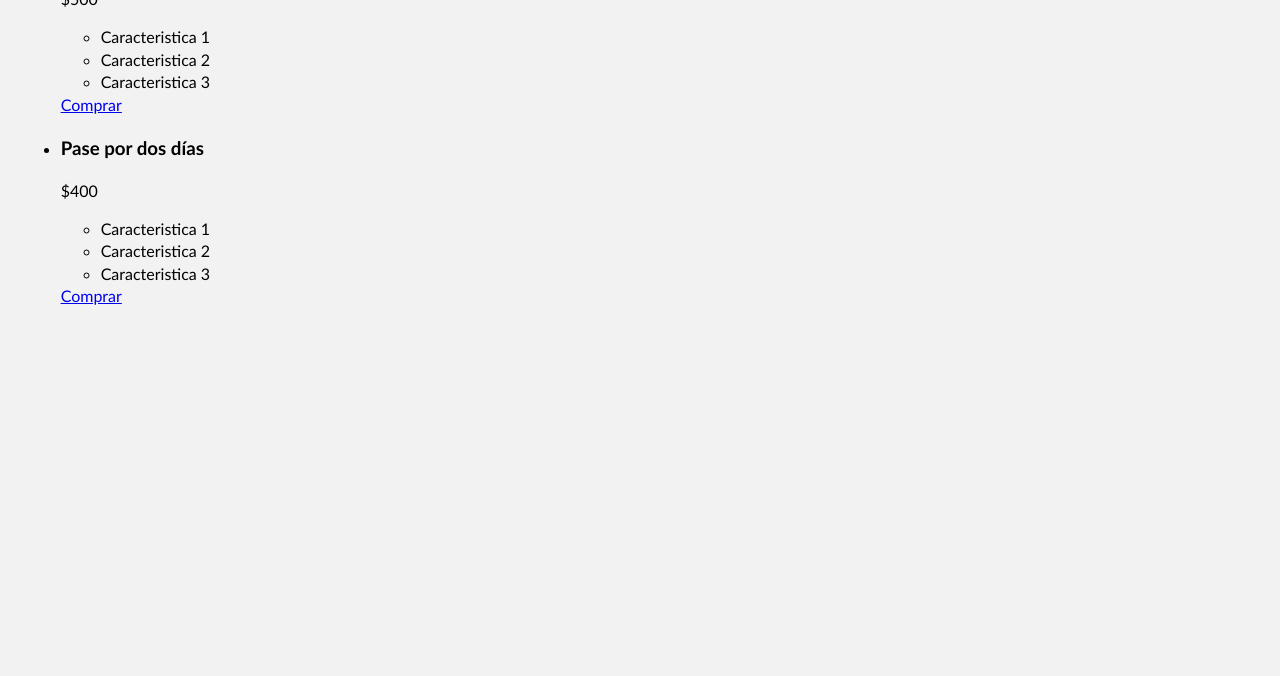
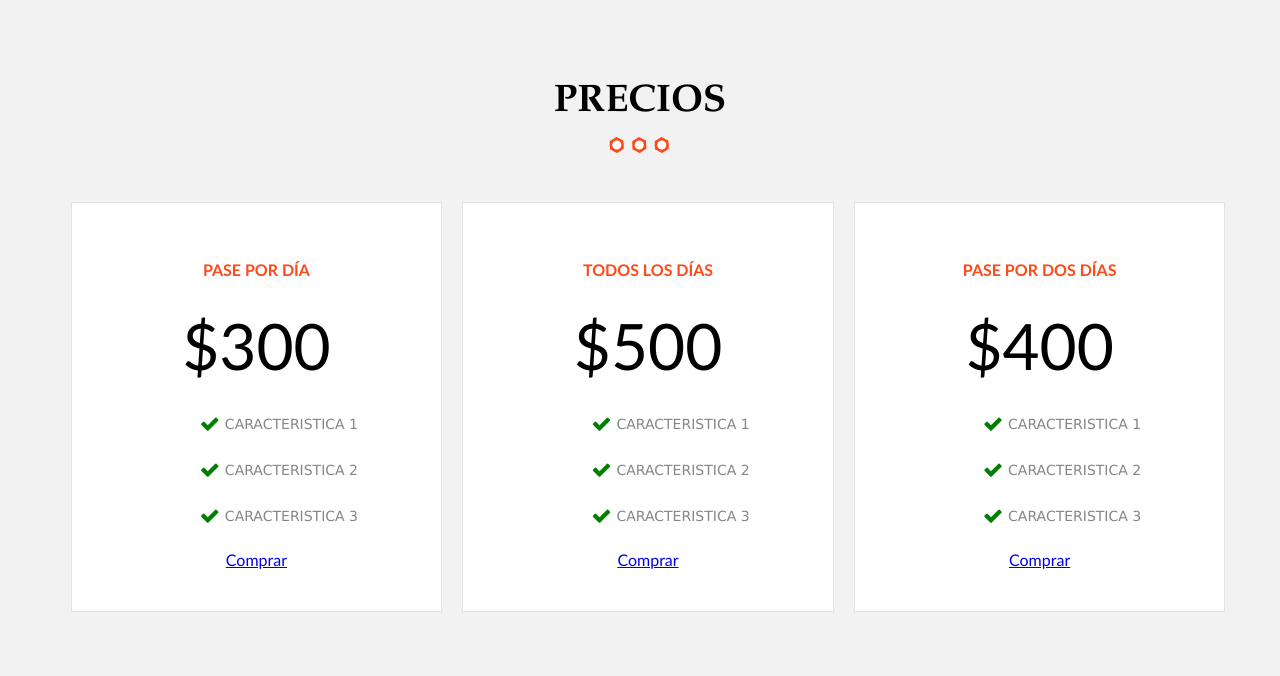
Before and after one commit to kiup/proyecto-web, a PHP site: page / in a window 1280 px wide. Shown: the part 1481-2157 px from the top of the page. Before the commit the page ends 1786 px from the top, so only its background shows below. Run offline with PHP 8.4, Linux system fonts and the light colour scheme; some libraries are stand-ins or nearby versions.

Commit message:
Añadidos los estilos para el contador, el de la lista de precios aun le falta, el del menu de hamburguesa no me sale

```diff
--- a/css/main.css
+++ b/css/main.css
@@ -16,6 +16,22 @@ h1.nombre-sitio{
     font-family: "Palatino Linotype";
     font-size:  7vw;
     text-transform: uppercase;
+}
+
+h2{
+  font-family: "Palatino Linotype";
+  font-size: 2.4em;
+  text-transform: uppercase;
+  text-align: center;
+}
+
+h2::after{
+  content: '';
+  margin: 0 auto;
+  background-image: url(../imagenes/separador.png);
+  height: 30px;
+  width: 100px;
+  display: block;
 }
 
  /**clearfix**/
@@ -128,6 +144,16 @@ p.slogan span{
     }
 }
 
+section.seccion{
+  padding: 30px 0;
+
+}
+
+.seccion p{
+  font-size: 1.2em;
+  text-align: center;
+}
+
 div.barra{
     background-color: #353535;
     padding: 20px 0;
@@ -190,3 +216,137 @@ nav.navegacion-principal a:last-child{
 nav.navegacion-principal a:last-child:hover{
     color: white;
 }
+
+/*contador*/
+
+.parallax::before{
+  width: 100%;
+  height: 100%;
+  position: absolute;
+  top: 0;
+  left: 0;
+  background-repeat: no-repeat;
+  background-size: cover;
+  background-position: center center;
+  background-attachment: fixed;
+
+  filter: brightness(.8);
+}
+
+div.contador{
+  position: relative;
+  height: auto;
+}
+
+div.contador::before{
+  background-image: url(../img/bg-resumen2.gif);
+  content: '';
+}
+
+ul{
+  list-style-type: none;
+}
+
+ul.resumen-evento{
+  position: relative;
+  padding: 120px 0;
+}
+
+ul.resumen-evento li{
+  width: 50%;
+  float: left;
+  text-align: center;
+  color: #fff;
+  text-transform: uppercase;
+  font-family: "Palatino Linotype";
+  font-size: 24px;
+}
+
+@media only screen and (min-width:768px) {
+  ul.resumen-evento li{
+    width: 25%;
+  }
+}
+
+p.numero{
+  color: #fe4918;
+  font-size: 4em;
+  display: block;
+  margin: 0 0 10px 0;
+}
+
+/**Tabla de Precios**/
+ul.lista-precios > li{
+  padding: 10px;
+}
+@media only screen and (min-width:768px){
+  ul.lista-precios > li{
+    float: left;
+    width: 31%;
+  }
+}
+
+div.tabla-precio{
+  border: 1px solid #e1e1e1;
+  background-color: #ffffff;
+  padding: 40px 0;
+  text-align: center;
+}
+
+div.tabla-precio ul li{
+  font-family: "Lucida Sans Unicode";
+  font-size: 14px;
+  margin-bottom: 20px;
+  text-transform: uppercase;
+  color: #868686;
+  line-height: 26px;
+}
+
+div.tabla-precio ul li::before{
+  font-family: 'FontAwesome';
+  display: inline-block;
+  vertical-align: top;
+  padding: 0 5px;
+  font-size: 20px;
+  color: green;
+  -webkit-font-smoothing: antialiased;
+  content: '\f00c';
+}
+
+div.tabla-precio h3{
+  font-family: 'Oswald' sans-serif;;
+  font-size: 16px;
+  color: #fe4918;
+  text-transform: uppercase;
+}
+
+div.tabla-precio p.numero{
+  color: #000000;
+  margin: 20px 0;
+}
+/**menu-movil
+div.menu-movil{
+  width: 60px;
+  display: block;
+  float: right;
+  text-align: right;
+  margin-top: 12px;
+}
+
+div.menu-movil:hover{
+  cursor: pointer;
+}
+
+@media only screen and(min-width: 768px){
+  div.menu-movil{
+    display: none;
+  }
+}
+
+div.menu-movil span{
+  height: 8px;
+  margin-bottom: 6px;
+  background-color: white;
+  display: block;
+}
+**/
```
